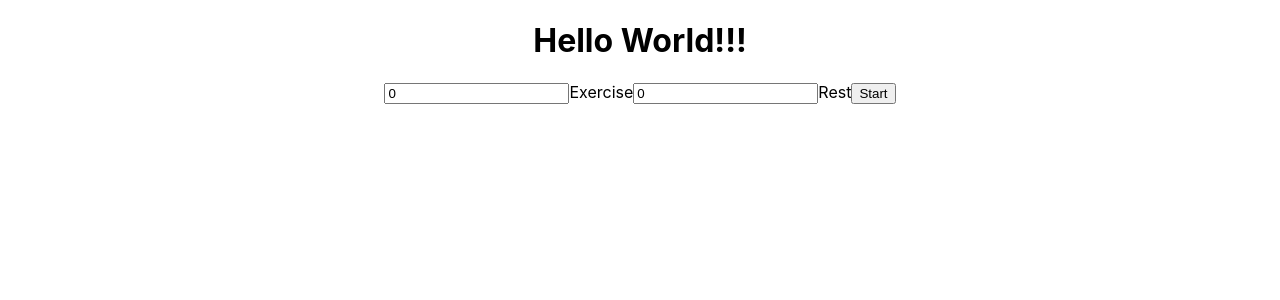
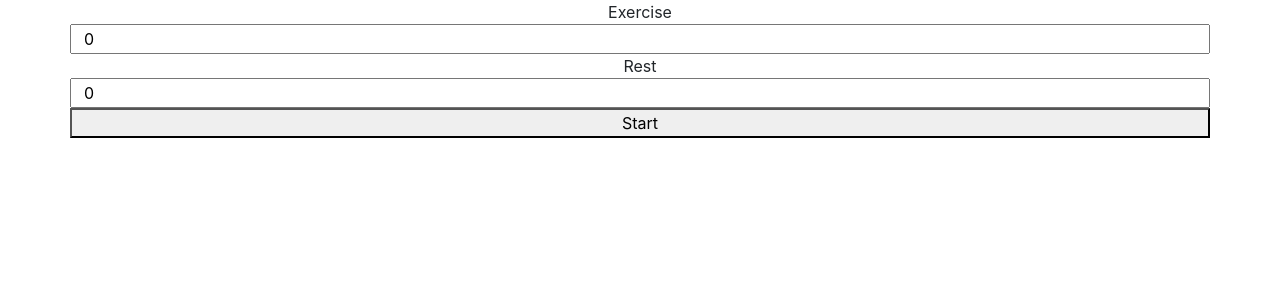
Before and after one commit to JMan4342/interval-timer, a React (Create React App) app: page / in a window 1280 px wide. Shown: the top 300 px of the page. Built offline with nearby package versions, Linux system fonts and the light colour scheme; the HTML template or start-up script is replaced by a standard one.

Commit message:
Add bootstrap

```diff
--- a/package.json
+++ b/package.json
@@ -6,6 +6,7 @@
     "@testing-library/jest-dom": "^5.16.4",
     "@testing-library/react": "^13.2.0",
     "@testing-library/user-event": "^13.5.0",
+    "bootstrap": "^5.3.3",
     "react": "^18.1.0",
     "react-dom": "^18.1.0",
     "react-scripts": "5.0.1",
--- a/public/index.html
+++ b/public/index.html
@@ -25,6 +25,7 @@
       Learn how to configure a non-root public URL by running `npm run build`.
     -->
     <title>React App</title>
+    <link href="https://cdn.jsdelivr.net/npm/bootstrap@5.3.3/dist/css/bootstrap.min.css" rel="stylesheet" integrity="sha384-QWTKZyjpPEjISv5WaRU9OFeRpok6YctnYmDr5pNlyT2bRjXh0JMhjY6hW+ALEwIH" crossorigin="anonymous">
   </head>
   <body>
     <noscript>You need to enable JavaScript to run this app.</noscript>
@@ -39,5 +40,6 @@
       To begin the development, run `npm start` or `yarn start`.
       To create a production bundle, use `npm run build` or `yarn build`.
     -->
+    <script src="https://cdn.jsdelivr.net/npm/bootstrap@5.3.3/dist/js/bootstrap.bundle.min.js" integrity="sha384-YvpcrYf0tY3lHB60NNkmXc5s9fDVZLESaAA55NDzOxhy9GkcIdslK1eN7N6jIeHz" crossorigin="anonymous"></script>
   </body>
 </html>
--- a/src/App.js
+++ b/src/App.js
@@ -4,7 +4,6 @@ import './App.css';
 function App() {
   return (
     <div className="App">
-      <h1>Hello World!!!</h1>
       <WorkoutTimer />
     </div>
   );
--- a/src/components/ExerciseInterval.js
+++ b/src/components/ExerciseInterval.js
@@ -38,25 +38,29 @@ export const ExerciseInterval = () => {
 
   return (
     <>
-      <label>
+      <div class="container">
+        <div class="row">
+          <label>Exercise</label>
           <input
             type="number"
             name="exerciseSeconds"
             value={exerciseSeconds}
             onChange={(e) => setExerciseSeconds(e.target.value)}
           />
-        Exercise
-      </label>
-      <label>
+        </div>
+        <div class="row">
+          <label>Rest</label>
           <input
             type="number"
             name="restSeconds"
             value={restSeconds}
             onChange={(e) => setRestSeconds(e.target.value)}
           />
-        Rest
-      </label>
+        </div>
+        <div class="row">
           <button onClick={toggle}>{isActive ? "Pause" : "Start"}</button>
+        </div>
+      </div>
     </>
   );
 };
```
Also changed, not shown: 1 other file (tests, documents, lock files or other folders). Lines whose indentation alone changed are shown as unchanged.
